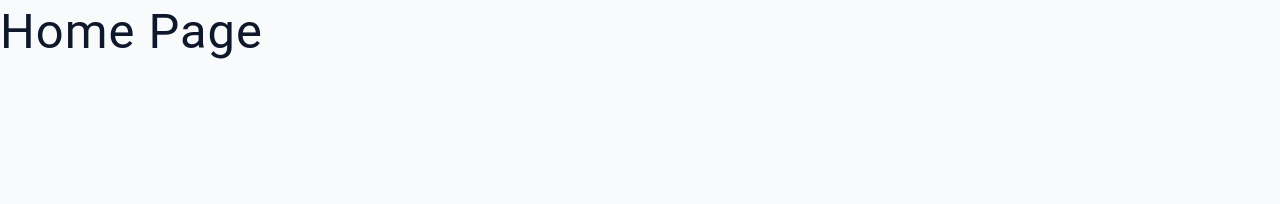
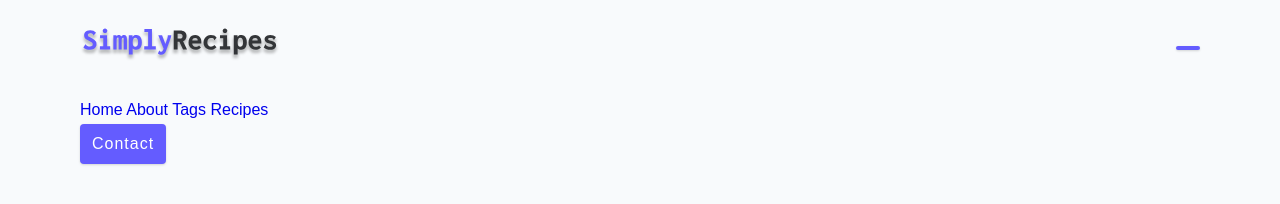
Before and after one commit to archanaprabhat/recipes, a plain HTML site: page index.html in a window 1280 px wide. Drawn offline with Linux system fonts and the light colour scheme.

Commit message:
CSS start

```diff
--- a/css/main.css
+++ b/css/main.css
@@ -259,3 +259,34 @@ ul {
 Navbar
 ===============
 */
+
+.navbar{
+display: flex;
+justify-content: center;
+align-items: center;
+}
+
+.nav-center{
+width: 90vw;
+max-width:var( --max-width) ;
+}
+
+
+.nav-header{
+height: 6rem;
+display: flex;
+justify-content: space-between;
+align-items: center;
+}
+
+.nav-header img {
+  width: 200px;
+
+}
+.nav-btn{
+  padding: 0.15rem 0.75rem;
+}
+
+.nav-btn i {
+  font-size: 1.25rem;
+}
--- a/index.html
+++ b/index.html
@@ -18,7 +18,30 @@
     <link rel="stylesheet" href="./css/main.css" />
   </head>
   <body>
-   <h1>Home Page </h1>
+   <!--nav-->
+   <nav class="navbar">
+    <div class="nav-center">
+      <!--Header-->
+      <div class="nav-header">
+        <a href="index.html" class="nav-logo">
+          <img src="./assets/logo.svg" alt="simply recipes">
+        </a>
+        <button type="button" class="btn nav-btn"></button>
+      </div>
+
+      <!--links-->
+      <div class="nav-links">
+        <a href="index.html" class="nav-link">Home</a>
+        <a href="about.html" class="nav-link">About</a>
+        <a href="tags.html" class="nav-link">Tags</a>
+        <a href="recipes.html" class="nav-link">Recipes</a>
+        <div class="nav-link contact-link">
+          <a href="contact.html" class="btn">Contact</a>
+        </div>
+      </div>
+    </div>
+   </nav>
+
 
   </body>
 </html>
```
